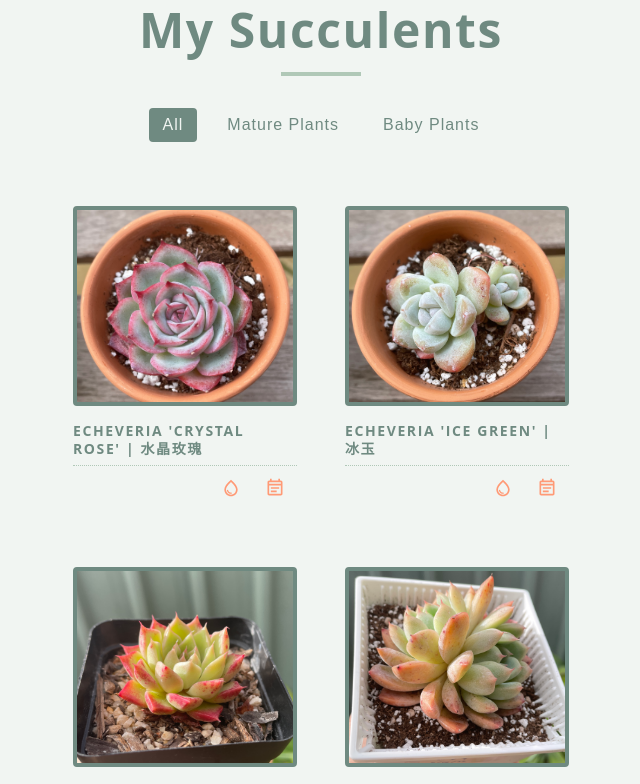
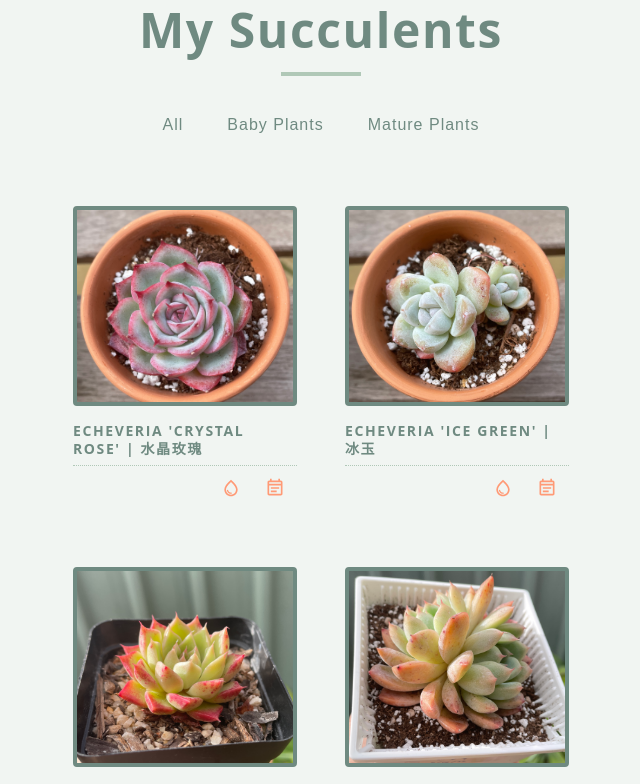
Before and after one commit to yujia10/my-little-garden, a React (Create React App) app: page / in a window 1280 px wide. Shown: the top 784 px of the page, without its empty margins (319-959 px from the left). Built offline with nearby package versions, Linux system fonts and the light colour scheme.

Commit message:
filter plants based on category

```diff
--- a/src/App.js
+++ b/src/App.js
@@ -3,9 +3,19 @@ import List from './List';
 import Categories from './Categories';
 import plants from './data';
 
-
+const filteredCategories = new Set(plants.map((plant)=>plant.category))
 function App() {
   const [plantItems, setPlantItems] = useState(plants)
+  const [categories, setCategories] = useState(['all', ...filteredCategories])
+
+  const filteredPlants = (category) => {
+    if(category === 'all'){
+      setPlantItems(plants)
+    } else {
+      const newPlants = plants.filter((plant)=>plant.category === category);
+      setPlantItems(newPlants)
+    }
+  }
   return (
     <main>
       <section className='plant-section'>
@@ -13,7 +23,7 @@ function App() {
           <h1>my succulents</h1>
           <div className='underline'></div>
         </div>
-        <Categories />
+        <Categories categories={categories} filteredPlants={filteredPlants}/>
         <List items={plantItems}/>
       </section>
     </main>
--- a/src/Categories.js
+++ b/src/Categories.js
@@ -1,11 +1,13 @@
 import React from 'react';
 
-const Categories = () => {
+const Categories = ({categories, filteredPlants}) => {
   return (
     <div className="btn-container">
-      <button type="button" className="filter-btn active">all</button>
-      <button type="button" className="filter-btn">mature plants</button>
-      <button type="button" className="filter-btn">baby plants</button>
+      {categories.map((item,index)=>{
+        return <button type="button" key={index} className="filter-btn" onClick={()=>filteredPlants(item)}>{item}</button>
+      })}
+
+
     </div>
   );
 };
```
